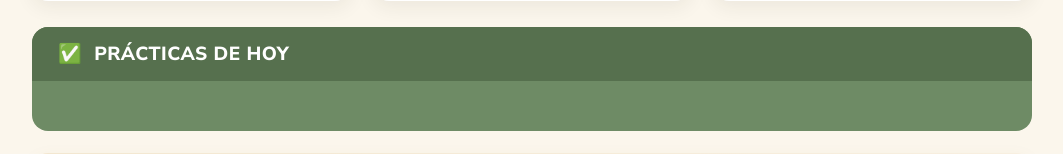
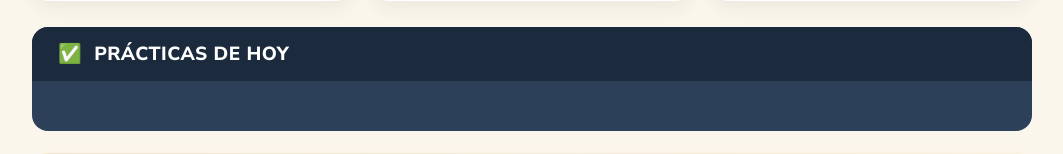
Before and after one commit to WilliamSaenz/evangelio---diario, a Python web app: template templates/template.html in a window 1280 px wide. Shown: the part 672-826 px from the top of the page, without its empty margins (8-1071 px from the left). Run offline with Jinja, Linux system fonts and the light colour scheme; the template is opened without the code that fills it, so the values that code supplies are empty.

Commit message:
Add files via upload

```diff
--- a/templates/template.html
+++ b/templates/template.html
@@ -208,13 +208,13 @@
   /* ---------- PRACTICAS ---------- */
   .practicas {
     margin: 26px 40px 0 40px;
-    background: #6E8B65;
+    background: #2C4159;
     border-radius: 16px;
     overflow: hidden;
   }
   .practicas-titulo {
     display:flex; align-items:center; gap: 12px;
-    background: #56704E;
+    background: #1B2A3C;
     color:#fff; font-weight:900; font-size:19px;
     padding: 14px 26px; letter-spacing: 0.5px;
   }
@@ -226,12 +226,12 @@
   }
   .practica-icono {
     width: 56px; height: 56px; border-radius: 50%;
-    background: rgba(255,255,255,0.18);
+    background: rgba(255,255,255,0.16);
     display:flex; align-items:center; justify-content:center;
     font-size: 26px; margin: 0 auto 10px auto;
   }
   .practica-titulo { font-weight:900; font-size:15px; margin-bottom:6px; letter-spacing:0.5px; }
-  .practica-texto { font-size: 13px; line-height:1.4; color:#EFF4E9; }
+  .practica-texto { font-size: 13px; line-height:1.4; color:#E9EEF4; }
 
   /* ---------- FRASE FINAL ---------- */
   .frase-final {
```
